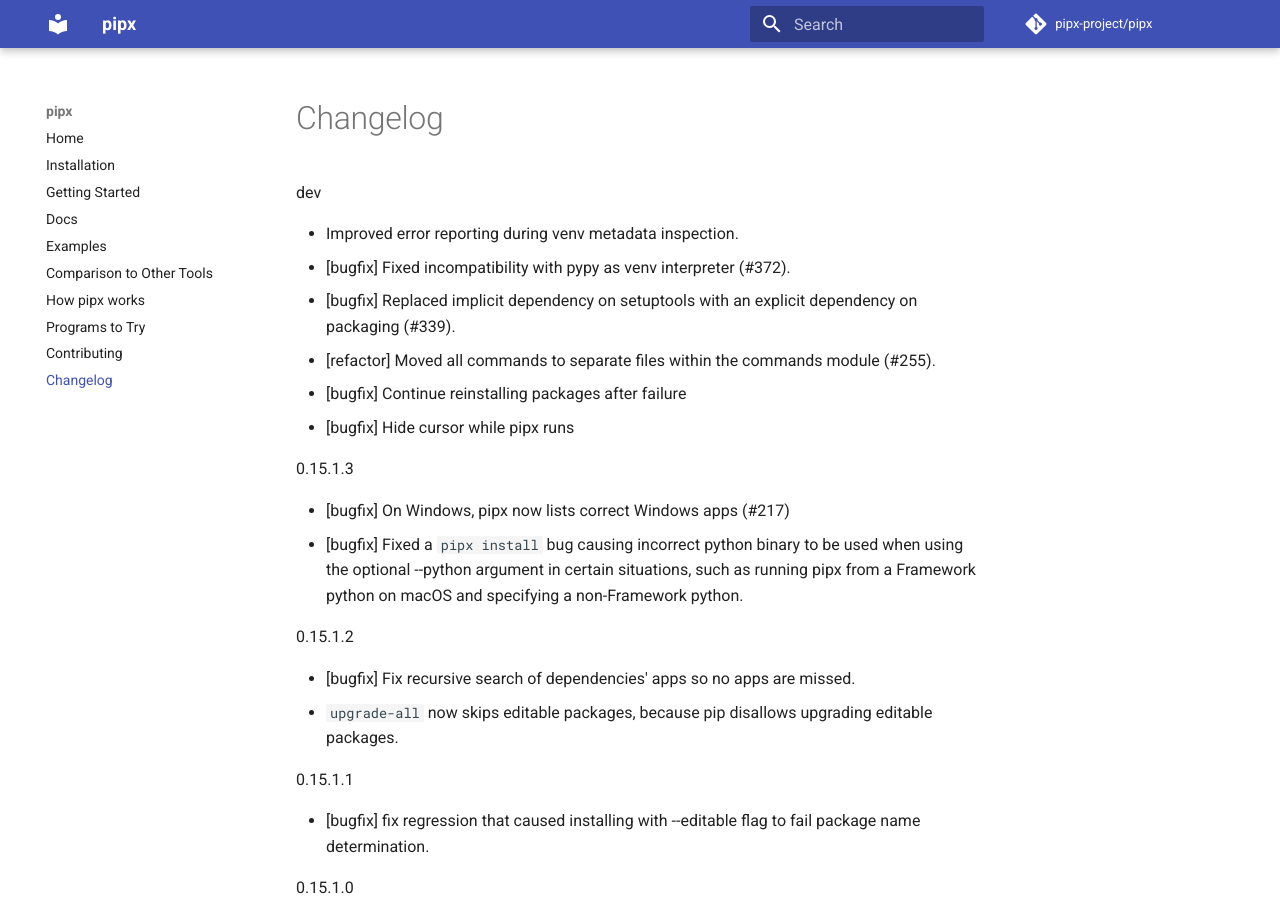
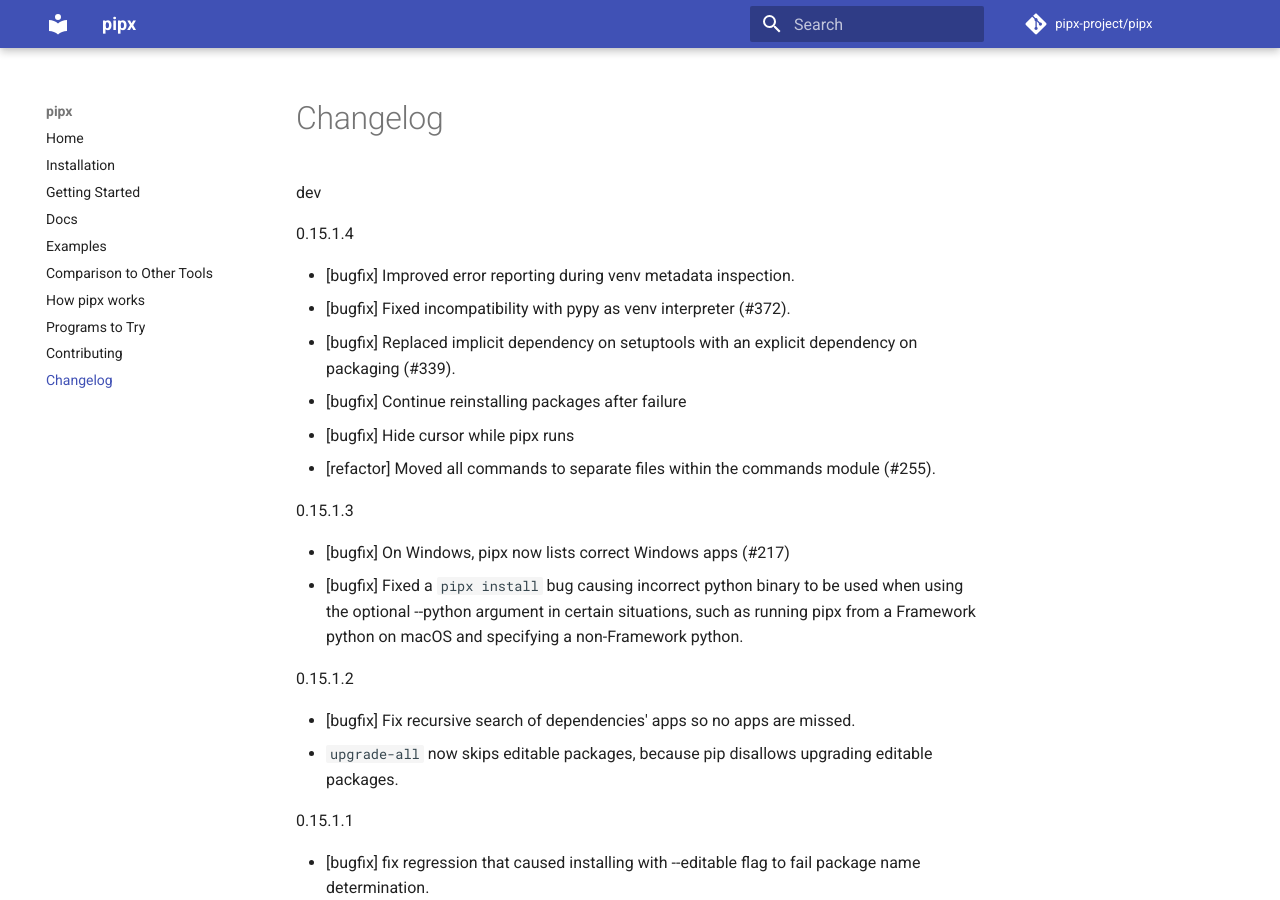
Before and after one commit to pypa/pipx, an MkDocs documentation site: the page built from docs/changelog.md, in a window 1280 px wide and 900 px high. Built offline with MkDocs 1.6.1 and Material for MkDocs 9.7.7, drawn with Linux system fonts in a browser that asks for light colours; comment, search, counter and statistics services are not loaded.

Commit message:
increment version

```diff
--- a/docs/changelog.md
+++ b/docs/changelog.md
@@ -1,11 +1,13 @@
 dev
 
-- Improved error reporting during venv metadata inspection.
+0.15.1.4
+
+- [bugfix] Improved error reporting during venv metadata inspection.
 - [bugfix] Fixed incompatibility with pypy as venv interpreter (#372).
 - [bugfix] Replaced implicit dependency on setuptools with an explicit dependency on packaging (#339).
-- [refactor] Moved all commands to separate files within the commands module (#255).
 - [bugfix] Continue reinstalling packages after failure
 - [bugfix] Hide cursor while pipx runs
+- [refactor] Moved all commands to separate files within the commands module (#255).
 
 0.15.1.3
 
--- a/src/pipx/version.py
+++ b/src/pipx/version.py
@@ -1,2 +1,2 @@
-__version_info__ = (0, 15, 1, 3)
+__version_info__ = (0, 15, 1, 4)
 __version__ = ".".join(str(i) for i in __version_info__)
```
